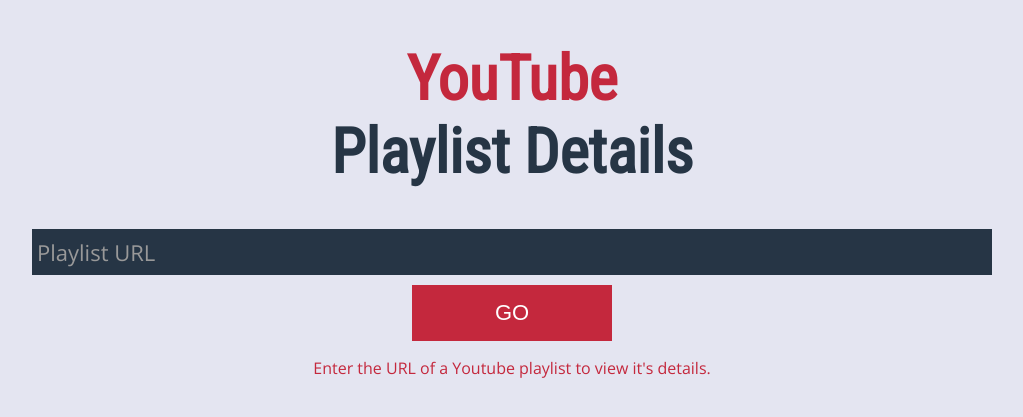
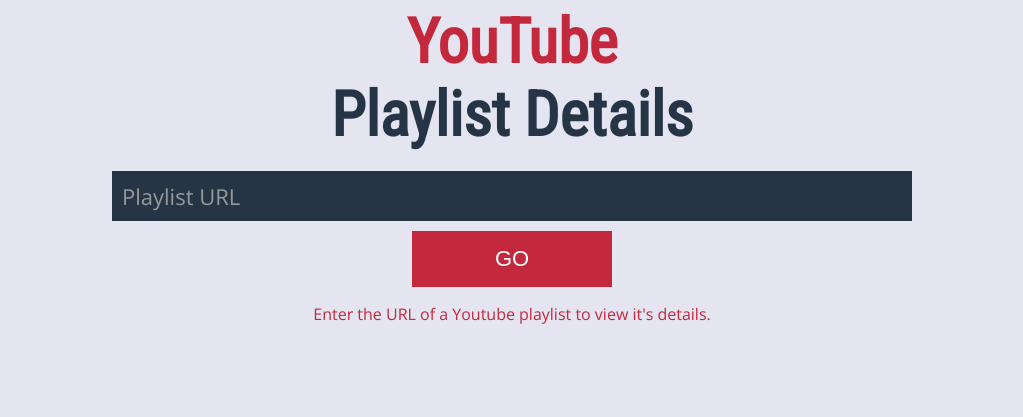
Before and after one commit to LiamThursfield/liamthursfield.github.io, a PHP site: page /youtube-playlist-details/index.html in a window 1280 px wide. Shown: the top 417 px of the page, without its empty margins (128-1151 px from the left). Run offline with PHP 8.4, Linux system fonts and the light colour scheme; some libraries are stand-ins or nearby versions.

Commit message:
Fix style

```diff
--- a/youtube-playlist-details/css/style.css
+++ b/youtube-playlist-details/css/style.css
@@ -4,6 +4,7 @@
 
 body {
     margin: 0;
+    padding: 5px;
     background: #E4E5F1;
     font-family: "Open Sans", sans-serif;
     text-align: center;
@@ -13,18 +14,43 @@ h1 {
     font-family: "Roboto Condensed", sans-serif;
     font-size: 62px;
     color: #263545;
+    margin: 0;
+}
+
+.de-emphasize {
+    color: #777;
+}
+
+.flex-center-xy {
+    display: flex;
+    align-items: stretch;
+    align-content: center;
+    flex-direction: column;
 }
 
 .search-box {
     font-family: "Open Sans";
     font-size: 22px;
-    padding: 8px 9px 8px 5px;
+    padding: 10px;
     background: #263545;
     color: #fff;
     width: 75%;
-    min-width: 300px;
+    max-width: 800px;
     border: 0px solid #dbdbdb;
+    margin-top: 20px;
     margin-bottom: 10px;
+}
+
+@media screen and (min-width: 451px) {
+    .search-box {
+        min-width: 450px;
+    }
+}
+
+@media screen and (max-width: 450px) {
+    .search-box {
+        width: 100%;
+    }
 }
 
 .search-box::-webkit-input-placeholder { /* For WebKit browsers */
```
